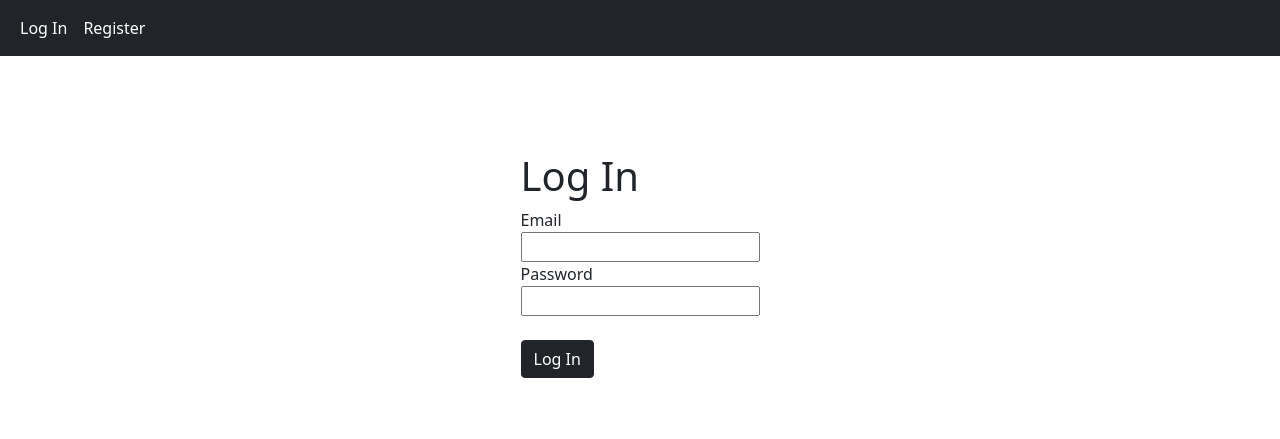
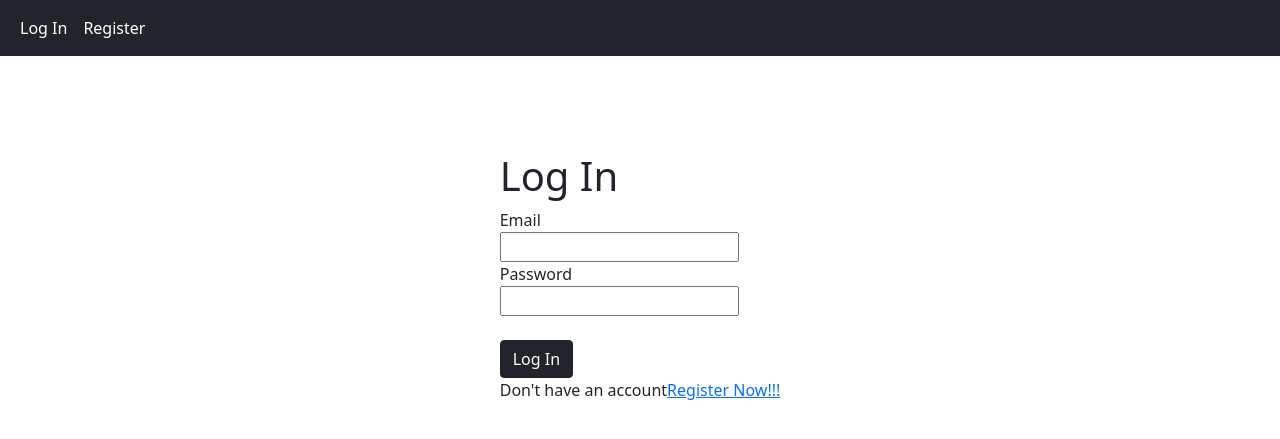
Before and after one commit to Sibghataziz/JWT_Django_Auth, a Django app: page / in a window 1280 px wide. Shown: the top 439 px of the page. Run offline with Django 3.2, Linux system fonts and the light colour scheme.

Commit message:
initial commit

```diff
--- a/accounts/templates/accounts/login.html
+++ b/accounts/templates/accounts/login.html
@@ -25,6 +25,7 @@
   </div>
   <br>
   <button type="submit" class="btn btn-dark">Log In</button>
+  <p>Don't have an account<a href="{% url 'register' %}" class="">Register Now!!!</a></p>
 </form>
         </div>
 
--- a/accounts/templates/accounts/register.html
+++ b/accounts/templates/accounts/register.html
@@ -37,6 +37,7 @@
   </div>
   <br>
   <button type="submit" class="btn btn-dark">Log In</button>
+  <p>Already have an account<a href="{% url 'register' %}" class="">Login Now!!</a></p>
 </form>
         </div>
 
```
